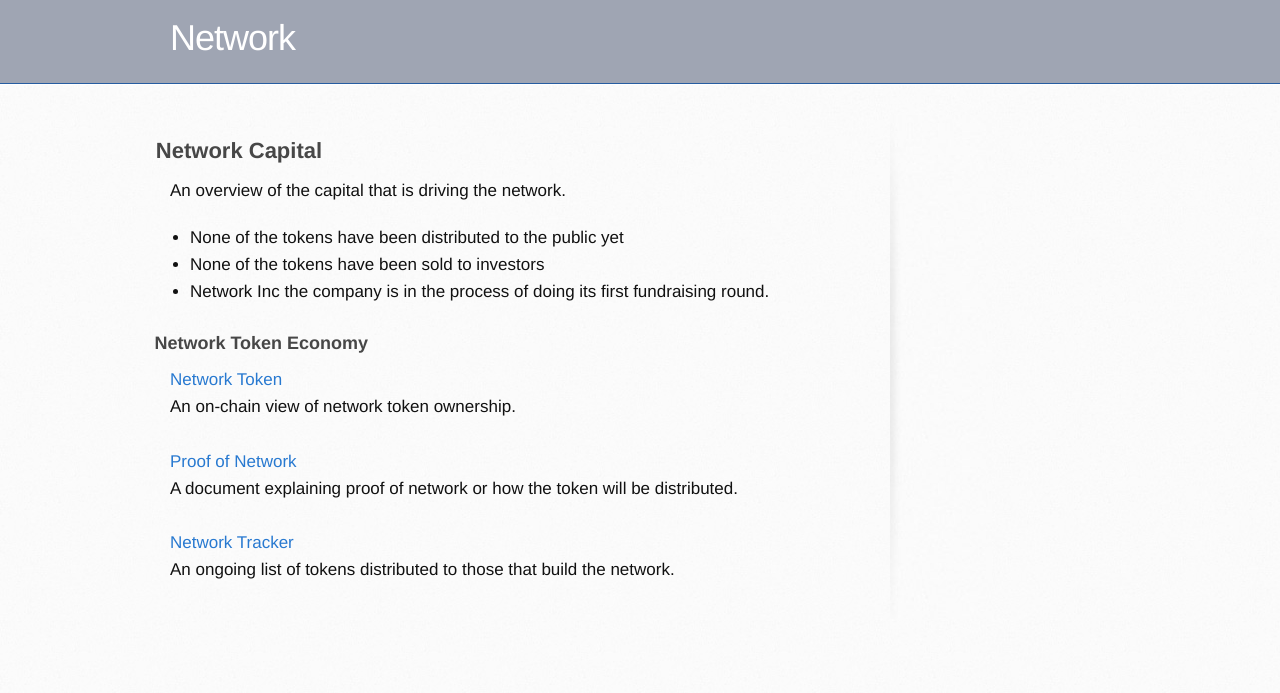
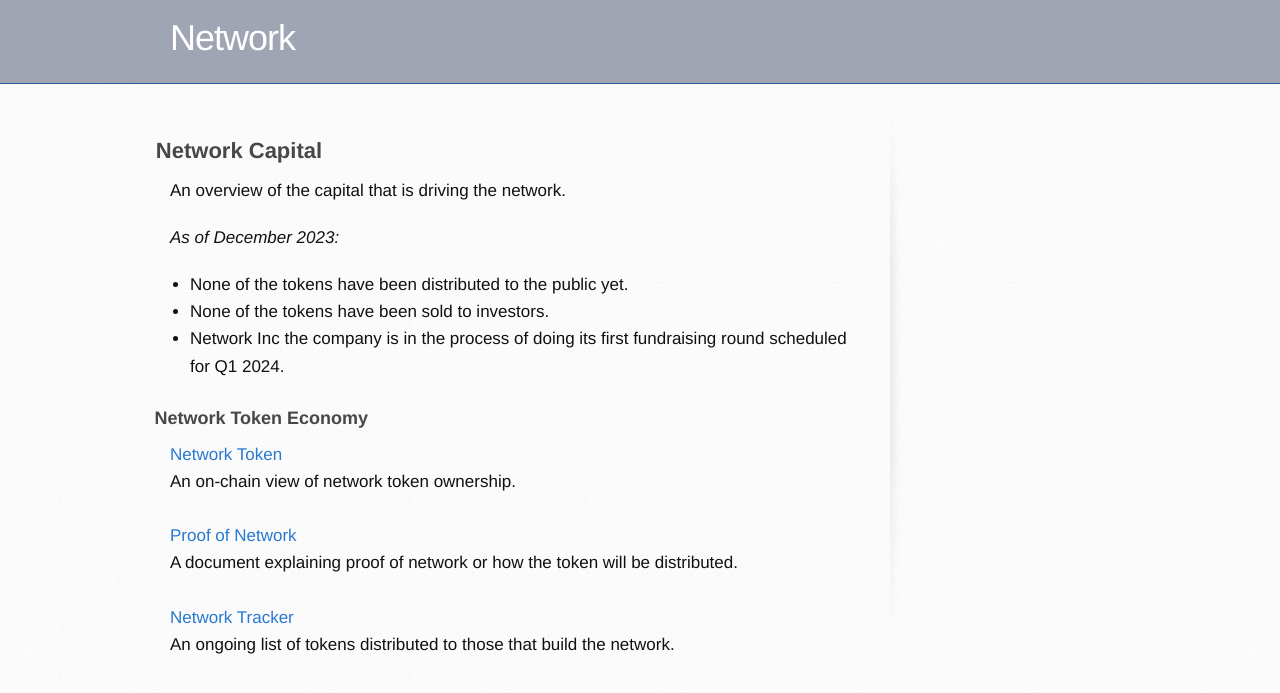
Before and after one commit to networkf/network.github.io, a Jekyll site: the page built from capital.md, in a window 1280 px wide. Shown: the top 693 px of the page. Built offline with Jekyll 4.4.1, drawn with Linux system fonts in a browser that asks for light colours; some web fonts are replaced; our own code applies the rules of GitHub Pages for plain Markdown files; the repository's description, which GitHub fills in, is left out.

Commit message:
Update capital.md

```diff
--- a/capital.md
+++ b/capital.md
@@ -9,9 +9,10 @@ layout: default
 <h2>Network Capital</h2>
 An overview of the capital that is driving the network.
 
-- None of the tokens have been distributed to the public yet
-- None of the tokens have been sold to investors
-- Network Inc the company is in the process of doing its first fundraising round.
+_As of December 2023:_
+- None of the tokens have been distributed to the public yet.
+- None of the tokens have been sold to investors.
+- Network Inc the company is in the process of doing its first fundraising round scheduled for Q1 2024.
 
 <h3>Network Token Economy</h3>
 
```
